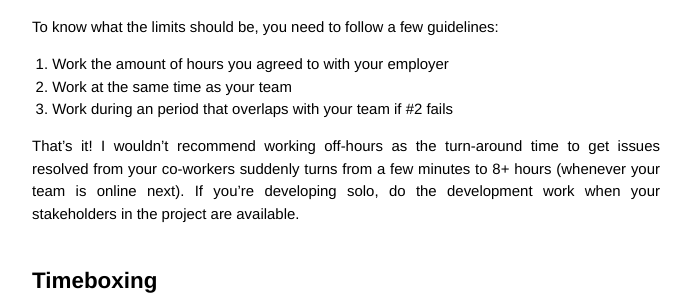
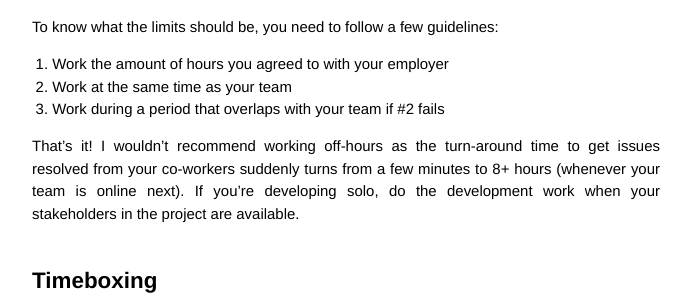
Before and after one commit to Nitrodist/markcampbell.me, a Jekyll site: the page built from _posts/2013-05-23-how-to-work-remotely.markdown, in a window 1280 px wide and 900 px high, scrolled down 1457 px. Shown: the part 160-455 px from the top of the window, without its empty margins (294-985 px from the left). Built offline with Jekyll 4.4.1, drawn with Linux system fonts in a browser that asks for light colours.

```diff
--- a/_posts/2013-05-23-how-to-work-remotely.markdown
+++ b/_posts/2013-05-23-how-to-work-remotely.markdown
@@ -45,7 +45,7 @@ To know what the limits should be, you need to follow a few guidelines:
 
 1. Work the amount of hours you agreed to with your employer
 2. Work at the same time as your team
-3. Work during an period that overlaps with your team if #2 fails
+3. Work during a period that overlaps with your team if #2 fails
 
 That's it! I wouldn't recommend working off-hours as the turn-around time to get issues resolved from your co-workers suddenly turns from a few minutes to 8+ hours (whenever your team is online next). If you're developing solo, do the development work when your stakeholders in the project are available.
 
```
